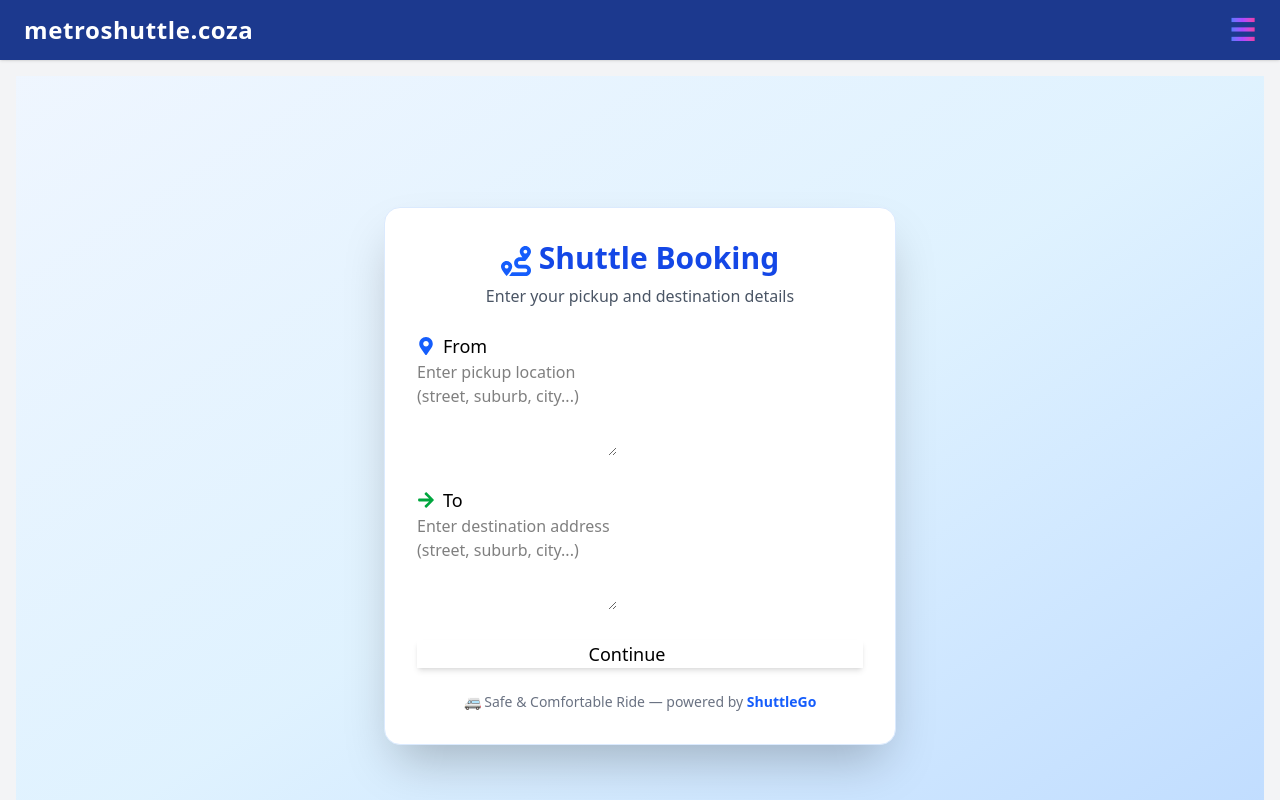
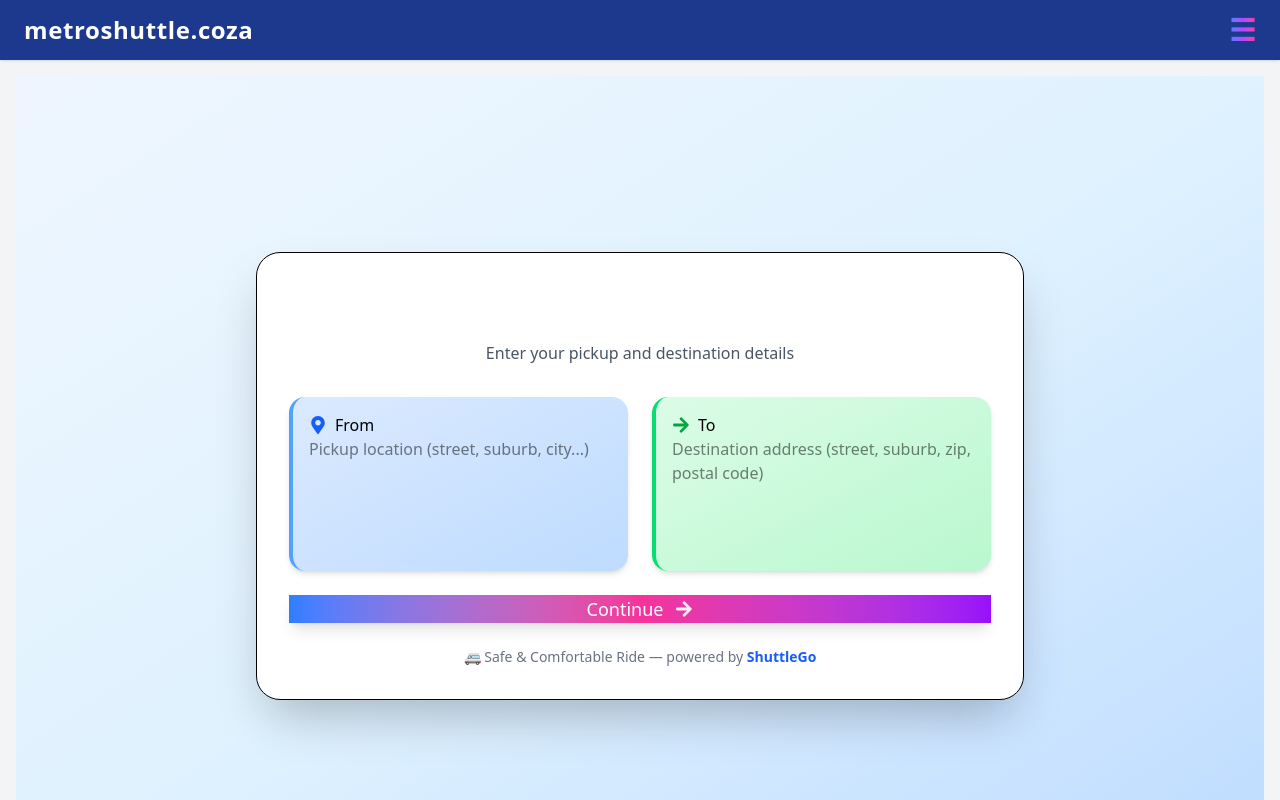
Before and after one commit to Matuku45/shuttle-booking, a React (Vite) app: page /location-form in a window 1280 px wide. Shown: the top 800 px of the page. Built offline with nearby package versions, Linux system fonts and the light colour scheme.

Commit message:
fixed the  location page

```diff
--- a/src/pages/LocationForm.jsx
+++ b/src/pages/LocationForm.jsx
@@ -1,22 +1,17 @@
 import React, { useState, useEffect } from "react";
-import { FaMapMarkerAlt, FaRoute, FaArrowRight } from "react-icons/fa";
+import { FaMapMarkerAlt, FaArrowRight, FaRoute } from "react-icons/fa";
 import { motion } from "framer-motion";
-import { useNavigate } from "react-router-dom";
 
 const LocationForm = () => {
   const [fromLocation, setFromLocation] = useState("");
   const [toLocation, setToLocation] = useState("");
   const [email, setEmail] = useState("");
-  const navigate = useNavigate();
+  const [loading, setLoading] = useState(false); // ✅ New loading state
 
-  // Load email from localStorage (user info from login)
   useEffect(() => {
     const user = JSON.parse(localStorage.getItem("user"));
-    if (user && user.email) {
-      setEmail(user.email);
-    }
+    if (user && user.email) setEmail(user.email);
 
-    // Optional: populate previous locations if available
     const savedLocation = JSON.parse(localStorage.getItem("locationForm"));
     if (savedLocation) {
       setFromLocation(savedLocation.fromLocation || "");
@@ -32,15 +27,16 @@ const LocationForm = () => {
       return;
     }
 
+    setLoading(true); // ✅ Start slider animation
+
     const locationFormData = {
-    id: Math.floor(Math.random() * 1000000), // random id for backend
+      id: Math.floor(Math.random() * 1000000),
       fromLocation,
       toLocation,
       email,
     };
 
     try {
-    // 1️⃣ Save to backend
       const response = await fetch(
         "https://my-payment-session-shuttle-system-cold-glade-4798.fly.dev/api/locationform",
         {
@@ -50,25 +46,18 @@ const LocationForm = () => {
         }
       );
 
-    if (!response.ok) {
-      throw new Error(`Backend error: ${response.status}`);
-    }
+      if (!response.ok) throw new Error(`Backend error: ${response.status}`);
+      const result = await response.json();
+      console.log("Location saved:", result);
 
-    const result = await response.json();
-    console.log("Location saved to backend:", result);
-
-    // 2️⃣ Save to localStorage
       localStorage.setItem("locationForm", JSON.stringify(locationFormData));
-    console.log("Location saved to localStorage:", locationFormData);
-
-    // 3️⃣ Redirect to payment page
       window.location.href = "https://buy.stripe.com/test_7sY5kFgupfQO7FC4UOcwg01";
     } catch (err) {
-    console.error("Location save error:", err.message);
+      console.error(err);
       alert("Failed to save location. Please try again.");
+      setLoading(false); // ✅ Stop slider on error
     }
   };
-
 
   return (
     <div className="min-h-screen flex items-center justify-center bg-gradient-to-br from-blue-50 via-sky-100 to-blue-200 p-6">
@@ -76,77 +65,89 @@ const LocationForm = () => {
         initial={{ opacity: 0, scale: 0.9, y: 40 }}
         animate={{ opacity: 1, scale: 1, y: 0 }}
         transition={{ duration: 0.8, ease: "easeOut" }}
-        className="card w-full max-w-lg bg-white shadow-2xl rounded-2xl p-8 border border-blue-100 hover:shadow-blue-300 transition-all duration-500"
+        className="w-full max-w-3xl p-8 bg-white rounded-3xl shadow-2xl border border-gradient-to-r from-blue-400 via-pink-400 to-purple-500"
       >
         {/* Header */}
         <motion.h1
           initial={{ y: -20, opacity: 0 }}
           animate={{ y: 0, opacity: 1 }}
-          transition={{ delay: 0.3 }}
-          className="text-3xl font-extrabold text-center text-blue-700 mb-2"
+          transition={{ delay: 0.2 }}
+          className="text-4xl font-extrabold text-center text-gradient bg-clip-text text-transparent from-blue-500 via-pink-500 to-purple-600 flex justify-center items-center gap-2 mb-4"
         >
-          <FaRoute className="inline text-blue-600 mr-2" />
-          Shuttle Booking
+          <FaRoute /> Shuttle Booking
         </motion.h1>
-        <p className="text-center text-gray-600 mb-6">
+        <p className="text-center text-gray-600 mb-8">
           Enter your pickup and destination details
         </p>
 
         {/* Form */}
         <form onSubmit={handleSubmit} className="space-y-6">
-          {/* FROM */}
-          <div className="form-control">
-            <label className="label">
-              <span className="label-text text-lg font-medium flex items-center gap-2">
-                <FaMapMarkerAlt className="text-blue-600" /> From
-              </span>
+          <div className="grid md:grid-cols-2 gap-6">
+            {/* From Card */}
+            <motion.div
+              whileHover={{ scale: 1.02, boxShadow: "0 10px 25px rgba(59, 130, 246, 0.3)" }}
+              className="p-4 rounded-2xl bg-gradient-to-br from-blue-100 to-blue-200 border-l-4 border-blue-400 shadow-md"
+            >
+              <label className="label flex items-center gap-2">
+                <FaMapMarkerAlt className="text-blue-600 text-lg" /> From
               </label>
               <textarea
-              className="textarea textarea-bordered textarea-info h-24 text-base focus:outline-none focus:ring-2 focus:ring-blue-400"
-              placeholder="Enter pickup location (street, suburb, city...)"
+                className="textarea textarea-bordered w-full h-28 text-base focus:outline-none focus:ring-2 focus:ring-blue-400 resize-none"
+                placeholder="Pickup location (street, suburb, city...)"
                 value={fromLocation}
                 onChange={(e) => setFromLocation(e.target.value)}
                 required
-            ></textarea>
-          </div>
+              />
+            </motion.div>
 
-          {/* TO */}
-          <div className="form-control">
-            <label className="label">
-              <span className="label-text text-lg font-medium flex items-center gap-2">
-                <FaArrowRight className="text-green-600" /> To
-              </span>
+            {/* To Card */}
+            <motion.div
+              whileHover={{ scale: 1.02, boxShadow: "0 10px 25px rgba(16, 185, 129, 0.3)" }}
+              className="p-4 rounded-2xl bg-gradient-to-br from-green-100 to-green-200 border-l-4 border-green-400 shadow-md"
+            >
+              <label className="label flex items-center gap-2">
+                <FaArrowRight className="text-green-600 text-lg" /> To
               </label>
               <textarea
-              className="textarea textarea-bordered textarea-success h-24 text-base focus:outline-none focus:ring-2 focus:ring-green-400"
-              placeholder="Enter destination address (street, suburb, city...)"
+                className="textarea textarea-bordered w-full h-28 text-base focus:outline-none focus:ring-2 focus:ring-green-400 resize-none"
+                placeholder="Destination address (street, suburb, zip, postal code)"
                 value={toLocation}
                 onChange={(e) => setToLocation(e.target.value)}
                 required
-            ></textarea>
+              />
+            </motion.div>
           </div>
 
           {/* Continue Button */}
-          <motion.div
-            whileHover={{ scale: 1.05 }}
-            whileTap={{ scale: 0.95 }}
-            className="text-center"
-          >
+          <motion.div whileHover={{ scale: 1.05 }} whileTap={{ scale: 0.95 }} className="text-center">
             <button
               type="submit"
-              className="btn btn-primary w-full text-lg flex items-center justify-center gap-2 shadow-md hover:shadow-lg transition-all duration-300"
+              disabled={loading}
+              className={`btn btn-primary w-full text-lg flex justify-center items-center gap-3 bg-gradient-to-r from-blue-500 via-pink-500 to-purple-600 shadow-lg hover:shadow-2xl text-white transition-all duration-300 ${
+                loading ? "cursor-not-allowed opacity-70" : ""
+              }`}
             >
-              Continue
-              <FaArrowRight className="text-white animate-pulse" />
+              {loading ? "Processing..." : "Continue"}
+              <FaArrowRight className={`animate-pulse ${loading ? "text-yellow-300" : "text-white"}`} />
             </button>
           </motion.div>
+
+          {/* Progress Slider */}
+          {loading && (
+            <motion.div
+              initial={{ width: 0 }}
+              animate={{ width: "100%" }}
+              transition={{ duration: 1.5, repeat: Infinity, repeatType: "loop", ease: "linear" }}
+              className="h-2 bg-gradient-to-r from-blue-500 via-pink-500 to-purple-600 rounded-full mt-3"
+            />
+          )}
         </form>
 
         {/* Footer */}
         <motion.div
           initial={{ opacity: 0 }}
           animate={{ opacity: 1 }}
-          transition={{ delay: 1 }}
+          transition={{ delay: 0.8 }}
           className="mt-6 text-center text-gray-500 text-sm"
         >
           🚐 Safe & Comfortable Ride — powered by{" "}
```
Lines whose indentation alone changed are shown as unchanged.
